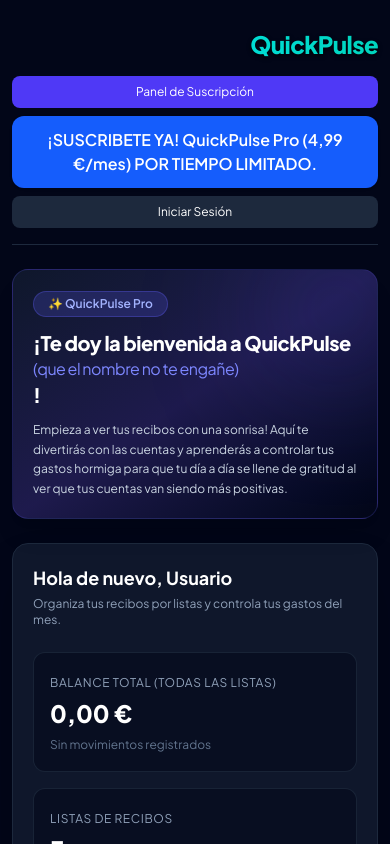
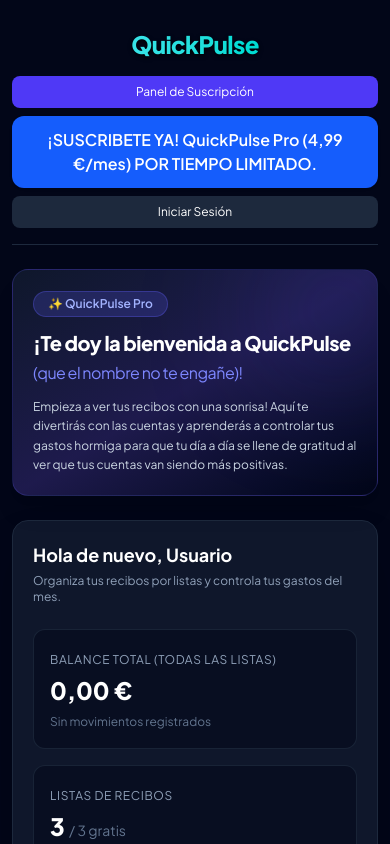
Before and after one commit to 0342ggn-web/QuickPulse, a Next.js app: page / in a window 390 px wide. Shown: the top 844 px of the page. Built offline with nearby package versions, Linux system fonts and the light colour scheme; no server answers.

Commit message:
centrar titulo y fijar exclamacion

```diff
--- a/app/page.tsx
+++ b/app/page.tsx
@@ -149,9 +149,9 @@ export default function Home() {
 
   return (
     <main className="min-h-screen bg-slate-950 text-white flex flex-col justify-between p-3 sm:p-6 md:p-10 overflow-x-hidden">
-      {/* Header adaptable: título a la derecha en móvil y botones debajo */}
-      <header className="w-full max-w-6xl mx-auto flex flex-col sm:flex-row sm:justify-between sm:items-center gap-4 py-4 border-b border-slate-800">
-        <h1 className="w-full sm:w-auto text-right sm:text-left text-2xl sm:text-3xl font-extrabold tracking-tight text-cyan-300 drop-shadow-[0_2px_2px_rgba(0,0,0,0.9)] bg-gradient-to-r from-cyan-300 to-teal-400 bg-clip-text text-transparent">
+      {/* Header adaptable */}
+      <header className="w-full max-w-6xl mx-auto flex flex-col sm:flex-row justify-between items-center gap-4 py-4 border-b border-slate-800 text-center sm:text-left">
+        <h1 className="w-full sm:w-auto text-center sm:text-left text-2xl sm:text-3xl font-extrabold tracking-tight text-cyan-300 drop-shadow-[0_2px_2px_rgba(0,0,0,0.9)] bg-gradient-to-r from-cyan-300 to-teal-400 bg-clip-text text-transparent">
           QuickPulse
         </h1>
         <div className="w-full sm:w-auto flex flex-col sm:flex-row flex-wrap items-stretch sm:items-center justify-start sm:justify-end gap-2 sm:gap-4">
@@ -195,10 +195,9 @@ export default function Home() {
 
             <h2 className="text-xl sm:text-3xl font-extrabold tracking-tight mb-3 text-white leading-snug sm:leading-tight">
               ¡Te doy la bienvenida a QuickPulse{' '}
-              <span className="text-indigo-400 font-normal text-base sm:text-2xl block sm:inline">
-                (que el nombre no te engañe)
+              <span className="text-indigo-400 font-normal text-base sm:text-2xl whitespace-nowrap">
+                (que el nombre no te engañe)!
               </span>
-              !
             </h2>
 
             <p className="text-slate-300 text-xs sm:text-base leading-relaxed">
```
